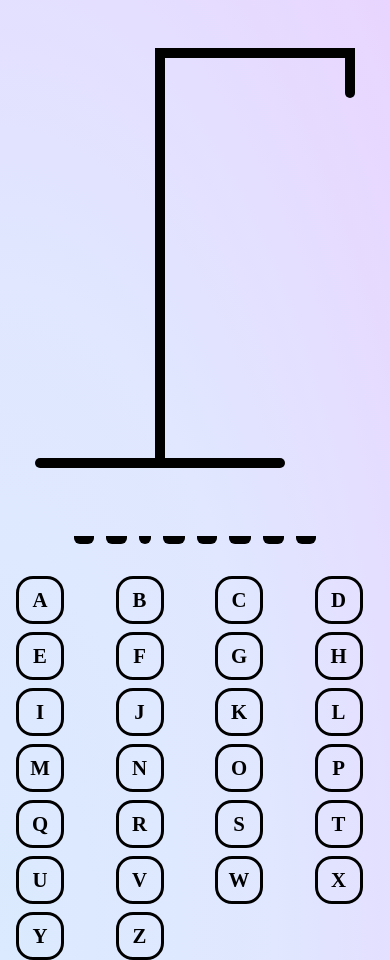
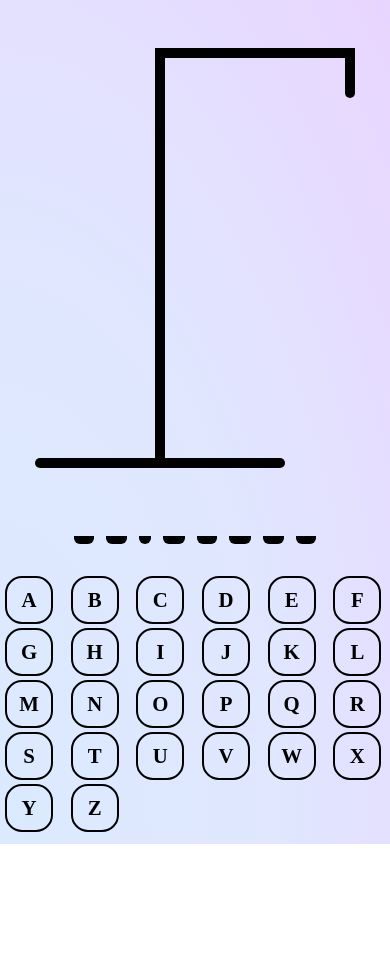
Before and after one commit to dilarauluturhan/hangman, a React (Create React App) app: page / in a window 390 px wide. After the commit the page ends 844 px from the top, so only its background shows below. Built offline with nearby package versions, Linux system fonts and the light colour scheme; the HTML template or start-up script is replaced by a standard one; a web font is replaced by a local one.

Commit message:
fix: mobile responsive

```diff
--- a/src/App.tsx
+++ b/src/App.tsx
@@ -68,7 +68,7 @@ function App() {
   }, [isLoser, wordToGuess]);
 
   return (
-    <div className='bg-[radial-gradient(ellipse_at_bottom_left,_var(--tw-gradient-stops))] from-blue-100 via-indigo-100 to-purple-200 sm:h-screen'>
+    <div className='bg-[radial-gradient(ellipse_at_bottom_left,_var(--tw-gradient-stops))] from-blue-100 via-indigo-100 to-purple-200 h-screen'>
       <div className='font-adlam max-w-3xl flex items-center flex-col gap-8 mx-auto pt-12'>
         <Toaster />
         {/* I want to know how many times I chose the wrong letter */}
--- a/src/component/Keyboard.module.css
+++ b/src/component/Keyboard.module.css
@@ -26,15 +26,15 @@
     background-color: #818CF8;
 }
 
-@media only screen and (max-width: 480px){
+@media only screen and (max-width: 480px) {
     .btn {
         width: 3rem;
         height: 3rem;
         font-size: 1.3rem;
-        aspect-ratio: 0.5;
+        border: 2px solid black;
         display: flex;
         align-items: center;
         justify-content: center;
-        margin-left: 1rem;
+        margin-left: 5px;
     }
 }
--- a/src/component/Keyboard.tsx
+++ b/src/component/Keyboard.tsx
@@ -43,7 +43,7 @@ const Keyboard = ({
   disabled = false
 }: KeyboardProps) => {
   return (
-    <div className='grid grid-cols-75 gap-2'>
+    <div className='grid grid-cols-6 lg:grid-cols-75 gap-1 lg:gap-2'>
       {KEYS.map(key => {
         const isActive = activeLetter.includes(key);
         const isInactive = inactiveLetter.includes(key);
```
